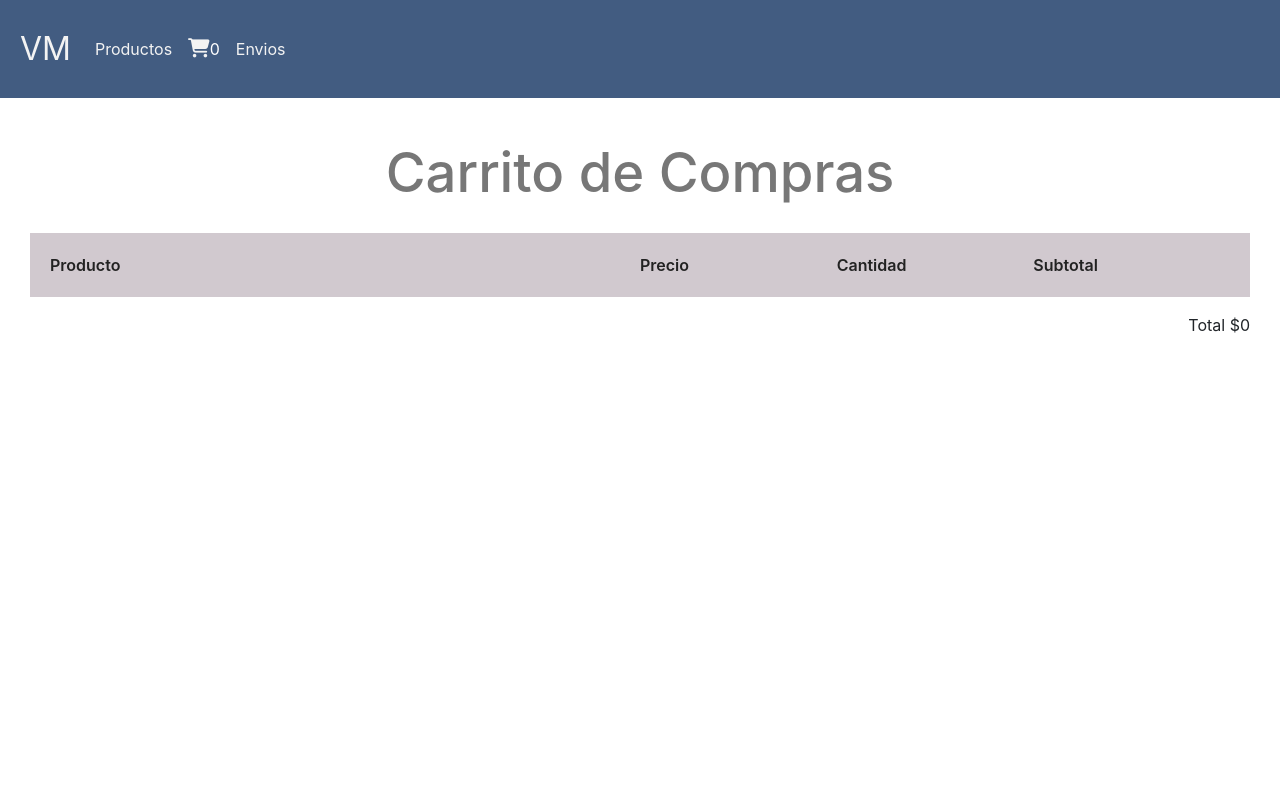
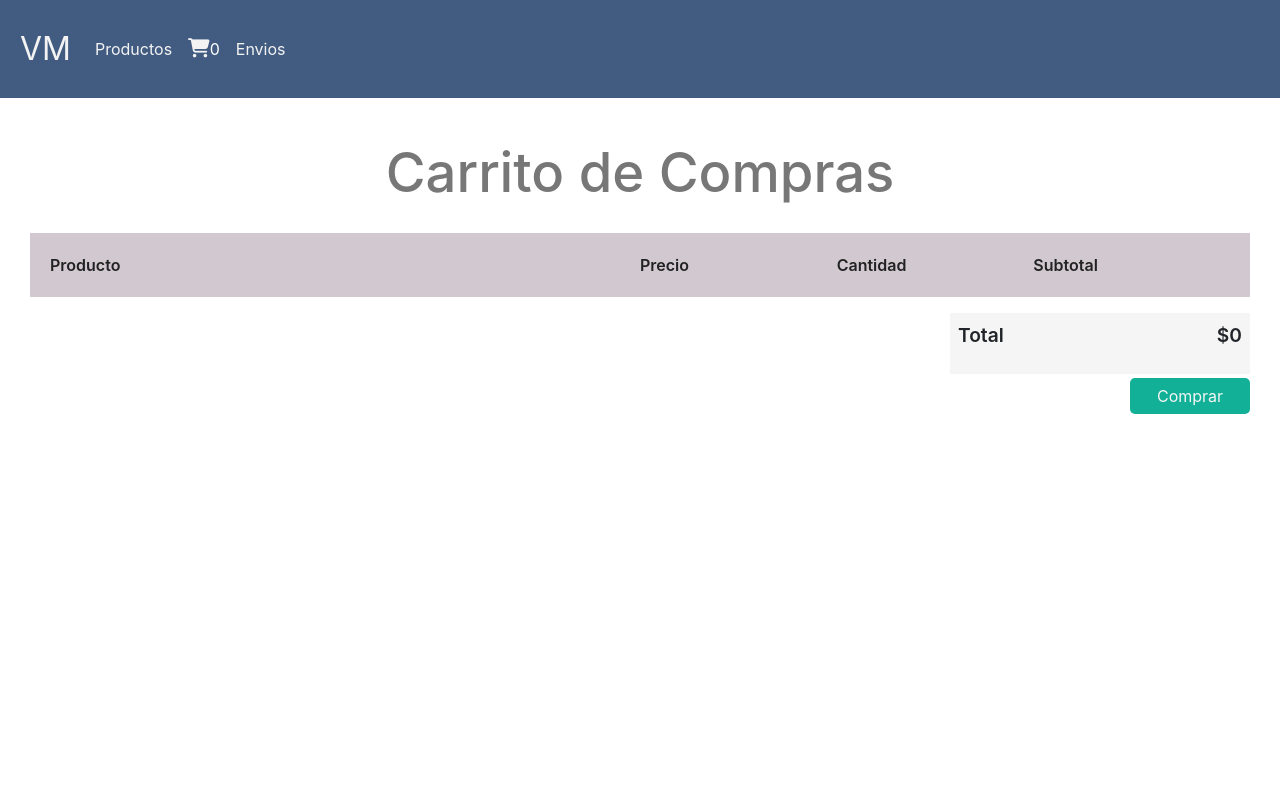
Before and after one commit to maxic93/VM, a React (Create React App) app: page /Carrito in a window 1280 px wide. Shown: the top 800 px of the page. Built offline with nearby package versions, Linux system fonts and the light colour scheme; a web font is replaced by a local one.

Commit message:
carrito arreglado

```diff
--- a/src/Components/Carrito/CarritoComponents/CarritoContainer.js
+++ b/src/Components/Carrito/CarritoComponents/CarritoContainer.js
@@ -19,6 +19,10 @@ const CarritoContainer = () => {
     list-style: none;
     background: #D1C9CF;
     font-weight: 600;
+    @media (max-width: 600px) {
+      font-size: .65em;
+      padding: 10px;
+    }
   `
   const CarritoProduct = styled.li`
     flex: 3;
--- a/src/Components/Carrito/CarritoComponents/Total Carrito/TotalCarrito.js
+++ b/src/Components/Carrito/CarritoComponents/Total Carrito/TotalCarrito.js
@@ -8,11 +8,40 @@ const TotalCarrito = () => {
     const Container = styled.div`
       width: 100%;
       display: flex;
-      justify-content: flex-end;
+      margin-top: 5px;
+      align-items: end;
+      flex-direction: column;
     `
+    const Total = styled.div`
+    width: 300px;
+    background: #f5f5f5;
+    padding: 8px;
+    display: flex;
+    justify-content: space-between;
+    font-weight: 600;
+    font-size: 1.2em;
+    p {
+      font-weight: 600;
+    }
+    `
+    const Button = styled.button`
+      padding: 6px;
+      width: 120px;
+      border-radius: 5px;
+      background: #12B096;
+      color: #f5f5f5;
+      border-style: none;
+      margin-top: 4px;
+      `
   return (
       <Container>
-        Total ${calcularTotal()}
+        <Total>
+          <p>Total</p>
+          <span>${calcularTotal()}</span>
+        </Total>
+        <Button>
+          Comprar
+        </Button>
       </Container>
   )
 }
--- a/src/Components/Context/ButtonContext.js
+++ b/src/Components/Context/ButtonContext.js
@@ -31,7 +31,7 @@ const ButtonContext = ({product}) => {
 
   return (
     <>
-      <Button onClick={handleClick}>Comprar</Button>
+      <Button onClick={handleClick}>Agregar al carrito</Button>
     </>
   );
 };
```
